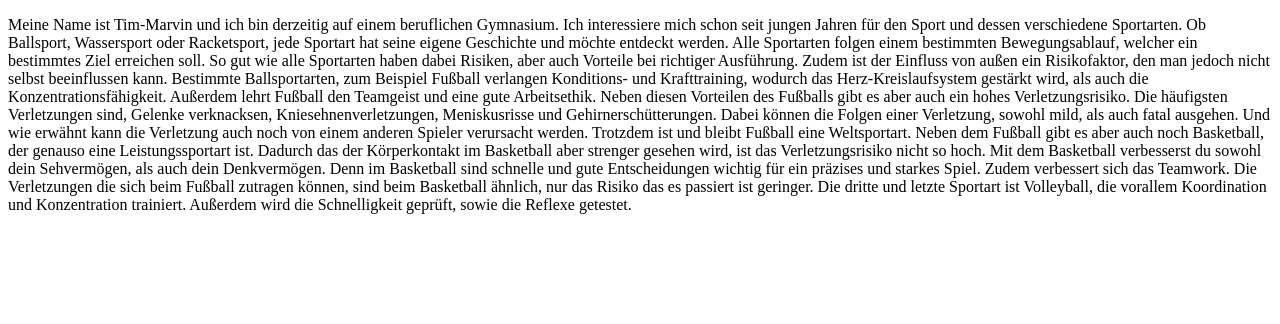
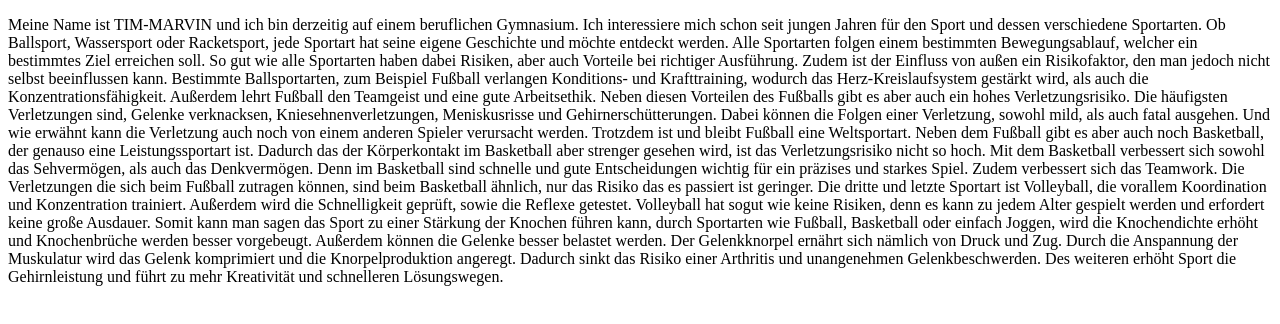
Before and after one commit to Tim-Marvin/blog, a plain HTML site: page index.html in a window 1280 px wide. Drawn offline with Linux system fonts and the light colour scheme.

Commit message:
Update index.html

```diff
--- a/index.html
+++ b/index.html
@@ -4,7 +4,7 @@
       <title> Sport & Fitness </title>
     </head>
       <body>
-        <p> Meine Name ist Tim-Marvin und ich bin derzeitig auf einem beruflichen Gymnasium.
+        <p> Meine Name ist TIM-MARVIN und ich bin derzeitig auf einem beruflichen Gymnasium.
             Ich interessiere mich schon seit jungen Jahren für den Sport und dessen verschiedene Sportarten.
             Ob Ballsport, Wassersport oder Racketsport, jede Sportart hat seine eigene Geschichte und möchte entdeckt werden.
 
@@ -18,13 +18,22 @@
             Gelenke verknacksen, Kniesehnenverletzungen, Meniskusrisse und Gehirnerschütterungen. Dabei können die Folgen einer
             Verletzung, sowohl mild, als auch fatal ausgehen. Und wie erwähnt kann die Verletzung auch noch von einem anderen Spieler
             verursacht werden. Trotzdem ist und bleibt Fußball eine Weltsportart.
+
             Neben dem Fußball gibt es aber auch noch Basketball, der genauso eine Leistungssportart ist. Dadurch das der Körperkontakt
             im Basketball aber strenger gesehen wird, ist das Verletzungsrisiko nicht so hoch.
-            Mit dem Basketball verbesserst du sowohl dein Sehvermögen, als auch dein Denkvermögen. Denn im Basketball sind schnelle
+            Mit dem Basketball verbessert sich sowohl das Sehvermögen, als auch das Denkvermögen. Denn im Basketball sind schnelle
             und gute Entscheidungen wichtig für ein präzises und starkes Spiel. Zudem verbessert sich das Teamwork.
             Die Verletzungen die sich beim Fußball zutragen können, sind beim Basketball ähnlich, nur das Risiko das es passiert ist geringer.
+
             Die dritte und letzte Sportart ist Volleyball, die vorallem Koordination und Konzentration trainiert. Außerdem wird die
-            Schnelligkeit geprüft, sowie die Reflexe getestet.
+            Schnelligkeit geprüft, sowie die Reflexe getestet. Volleyball hat sogut wie keine Risiken, denn es kann zu jedem Alter gespielt
+            werden und erfordert keine große Ausdauer.
+
+            Somit kann man sagen das Sport zu einer Stärkung der Knochen führen kann, durch Sportarten wie Fußball, Basketball oder einfach
+            Joggen, wird die Knochendichte erhöht und Knochenbrüche werden besser vorgebeugt. Außerdem können die Gelenke besser belastet
+            werden. Der Gelenkknorpel ernährt sich nämlich von Druck und Zug. Durch die Anspannung der Muskulatur wird das Gelenk komprimiert
+            und die Knorpelproduktion angeregt. Dadurch sinkt das Risiko einer Arthritis und unangenehmen Gelenkbeschwerden. Des weiteren
+            erhöht Sport die Gehirnleistung und führt zu mehr Kreativität und schnelleren Lösungswegen.
 
         </p>
       </body>
```
